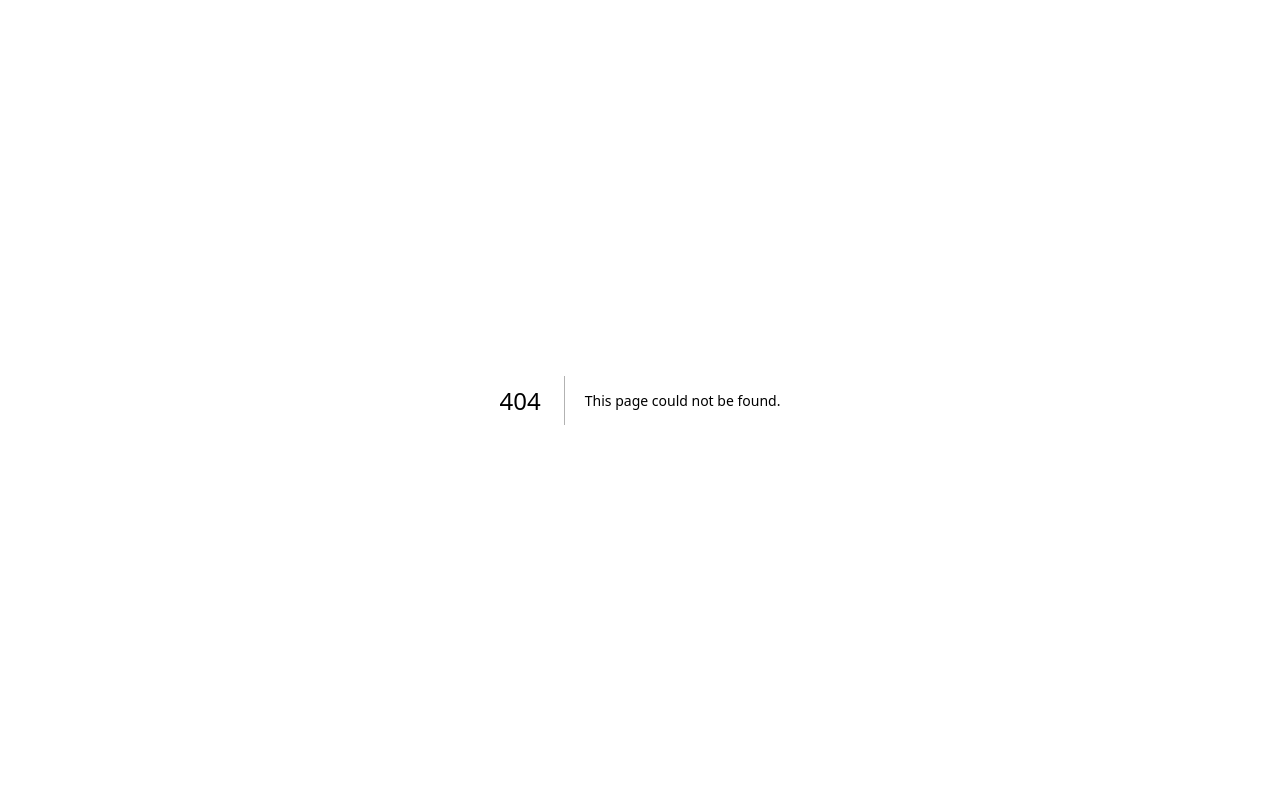
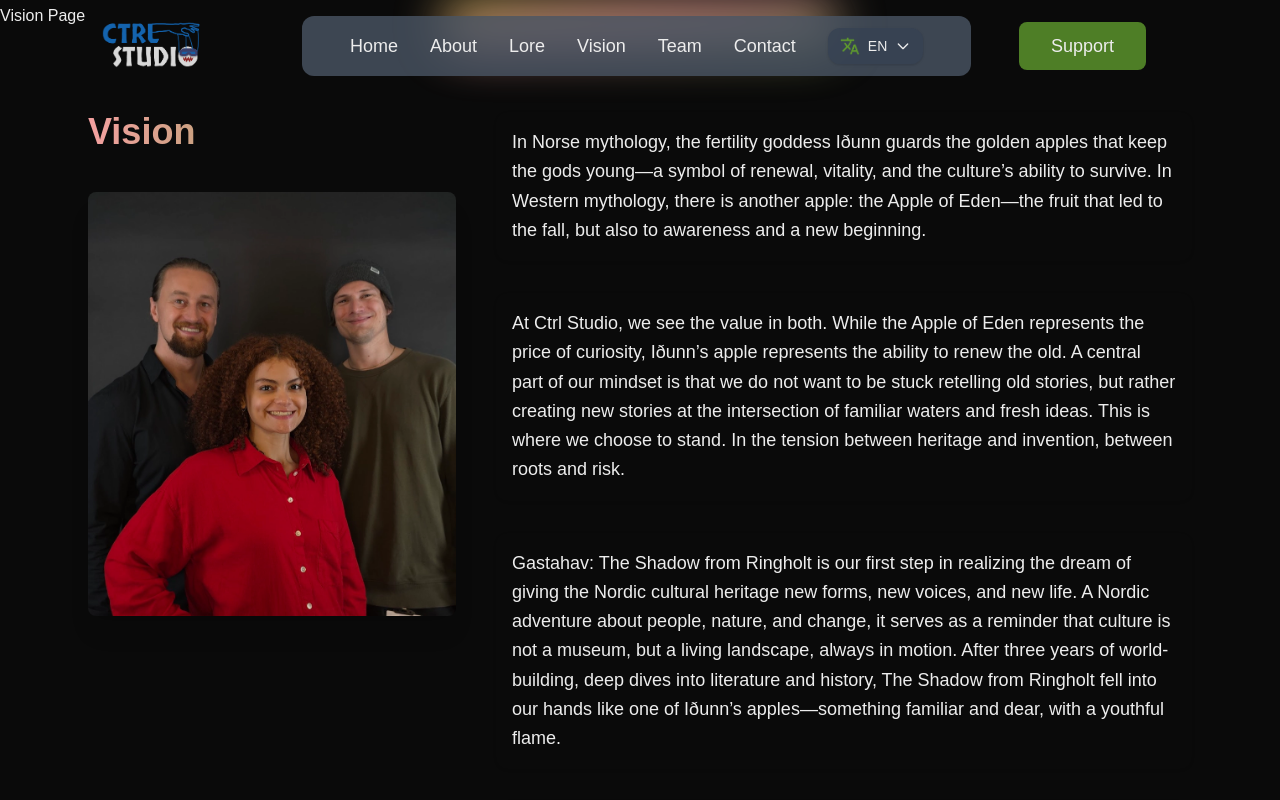
Before and after one commit to senbet22/ctrl-studio, a Next.js app: page /en/vision in a window 1280 px wide. Before the commit this address had no page. Shown: the top 800 px of the page. Built offline with nearby package versions, Linux system fonts and the light colour scheme; a web font is replaced by a local one.

Commit message:
Fix SPA -> MPA. now the app is a Multi page.

```diff
--- a/app/[lang]/layout.js
+++ b/app/[lang]/layout.js
@@ -1,5 +1,7 @@
-import { locales } from "../dictionaries";
+import { locales, getDictionary } from "../dictionaries";
 import { ovo, skranji } from "@/utils/fonts";
+import Navbar from "@/components/Navbar";
+import Footer from "@/components/Footer";
 import "../globals.css";
 
 export async function generateStaticParams() {
@@ -13,13 +15,16 @@ export const metadata = {
 
 export default async function LangLayout({ children, params }) {
   const { lang } = await params;
+  const dict = await getDictionary(lang);
 
   return (
     <html lang={lang} suppressHydrationWarning className="scroll-smooth">
       <body
         className={`${skranji.variable} ${ovo.variable} font-skranji antialiased leading-8 overflow-x-hidden bg-background`}
       >
+        <Navbar dict={dict} lang={lang} />
         {children}
+        <Footer dict={dict} lang={lang} />
       </body>
     </html>
   );
--- a/app/[lang]/page.js
+++ b/app/[lang]/page.js
@@ -18,7 +18,6 @@ export default async function Home({ params }) {
   return (
     <>
       <BackToTopButton />
-      <Navbar dict={dict} lang={lang} />
       <Header dict={dict} lang={lang} />
       <About dict={dict} lang={lang} />
       <Lore dict={dict} lang={lang} />
@@ -26,7 +25,6 @@ export default async function Home({ params }) {
       <Team dict={dict} lang={lang} />
       <Support dict={dict} lang={lang} />
       <Contact dict={dict} lang={lang} />
-      <Footer dict={dict} lang={lang} />
     </>
   );
 }
--- /dev/null
+++ b/app/[lang]/vision/page.js
@@ -0,0 +1,14 @@
+import Vision from "@/components/Vision";
+import { getDictionary } from "../../dictionaries";
+
+export default async function VisionPage({ params }) {
+  const { lang } = await params;
+  const dict = await getDictionary(lang);
+
+  return (
+    <div>
+      <h1>Vision Page</h1>
+      <Vision dict={dict} />
+    </div>
+  );
+}
--- a/components/Navbar.jsx
+++ b/components/Navbar.jsx
@@ -5,8 +5,22 @@ import { assets } from "@/assets/assets";
 import React, { useEffect, useRef, useState } from "react";
 import Image from "next/image";
 import SupportButton from "./buttons/SupportButton";
+import { useRouter, usePathname } from "next/navigation";
 
 const Navbar = ({ dict }) => {
+  const router = useRouter();
+  const pathname = usePathname();
+
+  const handleNavClick = (section) => {
+    if (pathname !== "/") {
+      // Navigate to homepage first, then scroll
+      router.push(`/#${section}`);
+    } else {
+      // Already on homepage, just scroll
+      document.getElementById(section)?.scrollIntoView({ behavior: "smooth" });
+    }
+  };
+
   const [isScroll, setIsScroll] = useState(false);
 
   const sideMenuRef = useRef();
@@ -51,29 +65,47 @@ const Navbar = ({ dict }) => {
           className={`hidden font-skranji text-lg md:flex items-center gap-6 lg:gap-8
   rounded-xl px-12 py-3 duration-500  shadow-black/40 ${isScroll ? "" : "bg-gray-600/80"}`}
         >
-          <li className="hover:text-primary duration-100">
-            <a href="#top">{dict.nav.home}</a>
+          <li
+            onClick={() => handleNavClick("top")}
+            className="hover:text-primary duration-100"
+          >
+            <a className="cursor-pointer">{dict.nav.home}</a>
+          </li>
+          <li
+            onClick={() => handleNavClick("about")}
+            className="hover:text-primary duration-100"
+          >
+            <a className="cursor-pointer">{dict.nav.about}</a>
+          </li>
+          <li
+            onClick={() => handleNavClick("lore")}
+            className="hover:text-primary duration-100"
+          >
+            <a className="cursor-pointer">{dict.nav.lore}</a>
           </li>
           <li className="hover:text-primary duration-100">
-            <a href="#about">{dict.nav.about}</a>
+            <a href="/vision">{dict.nav.vision}</a>
           </li>
-          <li className="hover:text-primary duration-100">
-            <a href="#lore">{dict.nav.lore}</a>
+          <li
+            onClick={() => handleNavClick("team")}
+            className="hover:text-primary duration-100"
+          >
+            <a className="cursor-pointer">{dict.nav.team}</a>
           </li>
-          <li className="hover:text-primary duration-100">
-            <a href="#vision">{dict.nav.vision}</a>
-          </li>
-          <li className="hover:text-primary duration-100">
-            <a href="#team">{dict.nav.team}</a>
-          </li>
-          <li className="hover:text-primary duration-100">
-            <a href="#contact">{dict.nav.contact}</a>
+          <li
+            onClick={() => handleNavClick("contact")}
+            className="hover:text-primary duration-100"
+          >
+            <a className="cursor-pointer">{dict.nav.contact}</a>
           </li>
           <LanguageDropdown />
         </ul>
 
-        <div className="hidden lg:flex items-center gap-3  ml-4 ">
-          <a href="#support">
+        <div
+          className="hidden lg:flex items-center gap-3  ml-4 "
+          onClick={() => handleNavClick("support")}
+        >
+          <a>
             <SupportButton dict={dict} />
           </a>
         </div>
--- a/components/Vision.jsx
+++ b/components/Vision.jsx
@@ -1,121 +1,42 @@
 "use client";
-
 import { assets } from "@/assets/assets";
 import Image from "next/image";
-import { motion, AnimatePresence } from "motion/react";
-import { useState, useCallback } from "react";
 
 const Vision = ({ dict }) => {
-  const [currentPage, setCurrentPage] = useState(0);
-
-  // Each element in dict.vision.article is a separate page
-  const pages = dict.vision.article || [];
-
-  const scrollNext = useCallback(() => {
-    setCurrentPage((prev) => (prev + 1) % pages.length);
-  }, [pages.length]);
-
-  const scrollPrev = useCallback(() => {
-    setCurrentPage((prev) => (prev - 1 + pages.length) % pages.length);
-  }, [pages.length]);
-
+  const articles = dict.vision.article || [];
   return (
-    <div
-      id="vision"
-      className="relative group w-full min-h-svh max-w-6xl px-6 mx-auto scroll-mt-30"
-    >
-      {/* Background Glow */}
-      <div className="absolute inset-0 bg-gradient-to-br from-secondary via-pink-400 to-cyan-300 opacity-10 blur-2xl rounded-3xl transition-all duration-500" />
-
+    <div className="relative w-full min-h-screen max-w-6xl px-6 mx-auto py-20">
       {/* Title */}
-      <h2
-        className="mt-15 px-6 text-2xl sm:text-3xl text-transparent bg-clip-text
-        bg-gradient-to-r from-45% from-primary to-secondary to-55%"
-      >
-        {dict.vision.title}
-      </h2>
 
       {/* Layout */}
-      <div className="flex flex-col md:flex-row relative items-start justify-between my-10 gap-6 md:gap-6">
+      <div className="flex flex-col md:flex-row items-start gap-10">
         {/* Image */}
-        <motion.div
-          initial={{ opacity: 0, x: -100 }}
-          whileInView={{ opacity: 1, x: 0 }}
-          transition={{ duration: 0.8 }}
-          className="flex-shrink-0 w-full md:w-1/3 h-[40svh] md:h-[70svh] flex items-start justify-start sm:justify-center"
-        >
+
+        <div className="flex-shrink-0 w-full md:w-1/3 flex flex-col justify-center">
+          <h2
+            className="text-3xl sm:text-4xl font-semibold mb-10
+                   text-transparent bg-clip-text bg-gradient-to-r from-primary to-secondary"
+          >
+            {dict.vision.title}
+          </h2>
           <Image
-            className="max-h-full max-w-full w-auto h-auto object-contain rounded-lg shadow-xl"
+            className="max-h-[60vh] object-contain rounded-lg shadow-xl"
             src={assets.team_image}
             alt="Team"
           />
-        </motion.div>
-
-        {/* Text / Pagination */}
-        <div className="relative  flex flex-col justify-start h-[60svh]">
-          {/* Animated page switch */}
-          <div className="flex-1 overflow-y-auto pr-2 scroll-smooth">
-            <AnimatePresence mode="wait">
-              <motion.div
-                key={currentPage}
-                initial={{ opacity: 0, y: 20 }}
-                animate={{ opacity: 1, y: 0 }}
-                exit={{ opacity: 0, y: -20 }}
-                transition={{ duration: 0.4 }}
-              >
-                <p className="text-foreground text-base md:text-lg leading-relaxed">
-                  {pages[currentPage]}
-                </p>
-              </motion.div>
-            </AnimatePresence>
-          </div>
-          {/* Navigation Controls */}
-          <div className="w-full flex flex-col items-center justify-center  pointer-events-none">
-            {/* Page Dots */}
-            <div className="flex gap-2 mb-2 pointer-events-auto">
-              {pages.map((_, index) => (
-                <button
-                  key={index}
-                  onClick={() => setCurrentPage(index)}
-                  className={`w-2 h-2 rounded-full transition-all duration-300 ${
-                    index === currentPage
-                      ? "bg-secondary w-6"
-                      : "bg-foreground/30 hover:bg-foreground/50"
-                  }`}
-                  aria-label={`Go to page ${index + 1}`}
-                />
-              ))}
-            </div>
-
-            {/* Next Button */}
-            <div className="flex gap-3 pointer-events-auto">
-              <button
-                onClick={scrollNext}
-                aria-label="Scroll to next section"
-                className="bg-[#411D1C]/90 p-3 rounded-full cursor-pointer -rotate-90
-                           hover:bg-secondary/20 hover:scale-110 transition-all duration-300"
-              >
-                <svg
-                  xmlns="http://www.w3.org/2000/svg"
-                  width={24}
-                  height={24}
-                  viewBox="0 0 24 24"
-                  aria-hidden="true"
-                >
-                  <path
-                    fill="#609c2d"
-                    fillRule="evenodd"
-                    d="M4.293 7.793a1 1 0 0 1 1.414 0L12 14.086l6.293-6.293a1 1 0 1 1 1.414 1.414L13.414 15.5a2 2 0 0 1-2.828 0L4.293 9.207a1 1 0 0 1 0-1.414"
-                    clipRule="evenodd"
-                  />
-                </svg>
-              </button>
-            </div>
-          </div>
+        </div>
+        {/* Text Sections */}
+        <div className="flex-1 flex flex-col gap-8">
+          {articles.map((text, index) => (
+            <article key={index} className=" p-4 rounded-xl shadow-sm">
+              <p className="text-foreground text-base md:text-lg leading-relaxed">
+                {text}
+              </p>
+            </article>
+          ))}
         </div>
       </div>
     </div>
   );
 };
-
 export default Vision;
```
